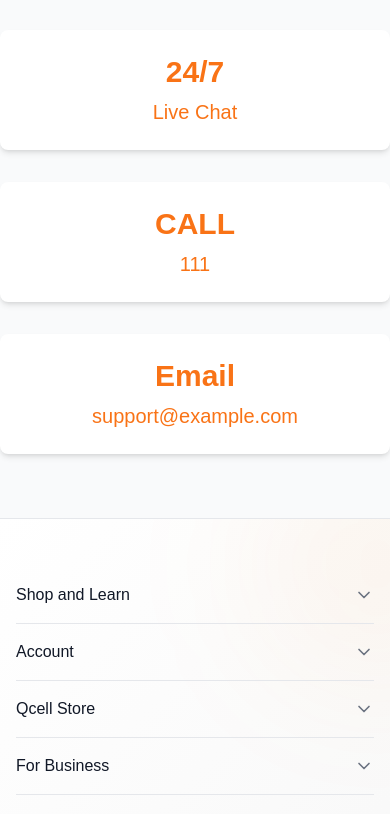
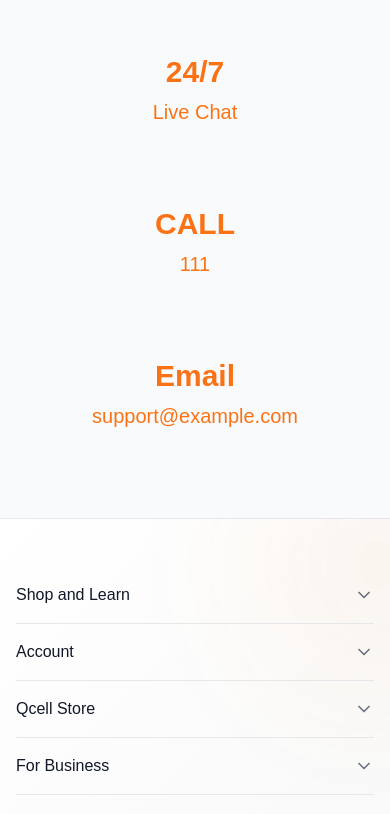
Before and after one commit to davidddeveloper/Qcell-website, a Next.js app: page /support in a window 390 px wide. Shown: the part 2606-3420 px from the top of the page. Built offline with nearby package versions, Linux system fonts and the light colour scheme.

Commit message:
update product-focused-hero and support-contact

```diff
--- a/components/product-focused-hero.tsx
+++ b/components/product-focused-hero.tsx
@@ -60,7 +60,7 @@ export default function ProductFocusedHero() {
 
             <div className="relative rounded-xl overflow-hidden aspect-square">
               <Image
-                src="https://images.unsplash.com/photo-1511200016789-e7b694d0783a?q=80&w=1000&auto=format&fit=crop"
+                src="https://images.unsplash.com/photo-1605296867304-46d5465a13f1?q=80&w=1000&auto=format&fit=crop"
                 alt="Phone in hand"
                 fill
                 className="object-cover"
--- a/components/support-contact.tsx
+++ b/components/support-contact.tsx
@@ -52,17 +52,17 @@ export default function SupportContact() {
 
       {/* Contact options */}
       <div className="grid grid-cols-1 md:grid-cols-3 gap-8 max-w-4xl mx-auto mt-32">
-          <div className="text-center bg-white p-6 rounded-lg shadow-md hover:shadow-lg transition duration-300">
+          <div className="text-center sm:bg-white p-6 sm:rounded-lg sm:shadow-md sm:hover:shadow-lg sm:transition sm:duration-300">
             <div className="text-orange-500 font-bold text-3xl md:text-4xl mb-2">24/7</div>
             <div className="text-orange-500 font-medium text-xl">Live Chat</div>
           </div>
 
-          <div className="text-center bg-white p-6 rounded-lg shadow-md hover:shadow-lg transition duration-300">
+          <div className="text-center sm:bg-white p-6 sm:rounded-lg sm:shadow-md sm:hover:shadow-lg sm:transition sm:duration-300">
             <div className="text-orange-500 font-bold text-3xl md:text-4xl mb-2">CALL</div>
             <div className="text-orange-500 font-medium text-xl">111</div>
           </div>
 
-          <div className="text-center bg-white p-6 rounded-lg shadow-md hover:shadow-lg transition duration-300">
+          <div className="text-center sm:bg-white p-6 sm:rounded-lg sm:shadow-md sm:hover:shadow-lg sm:transition sm:duration-300">
             <div className="text-orange-500 font-bold text-3xl md:text-4xl mb-2">Email</div>
             <div className="text-orange-500 font-medium text-xl">support@example.com</div>
           </div>
```
